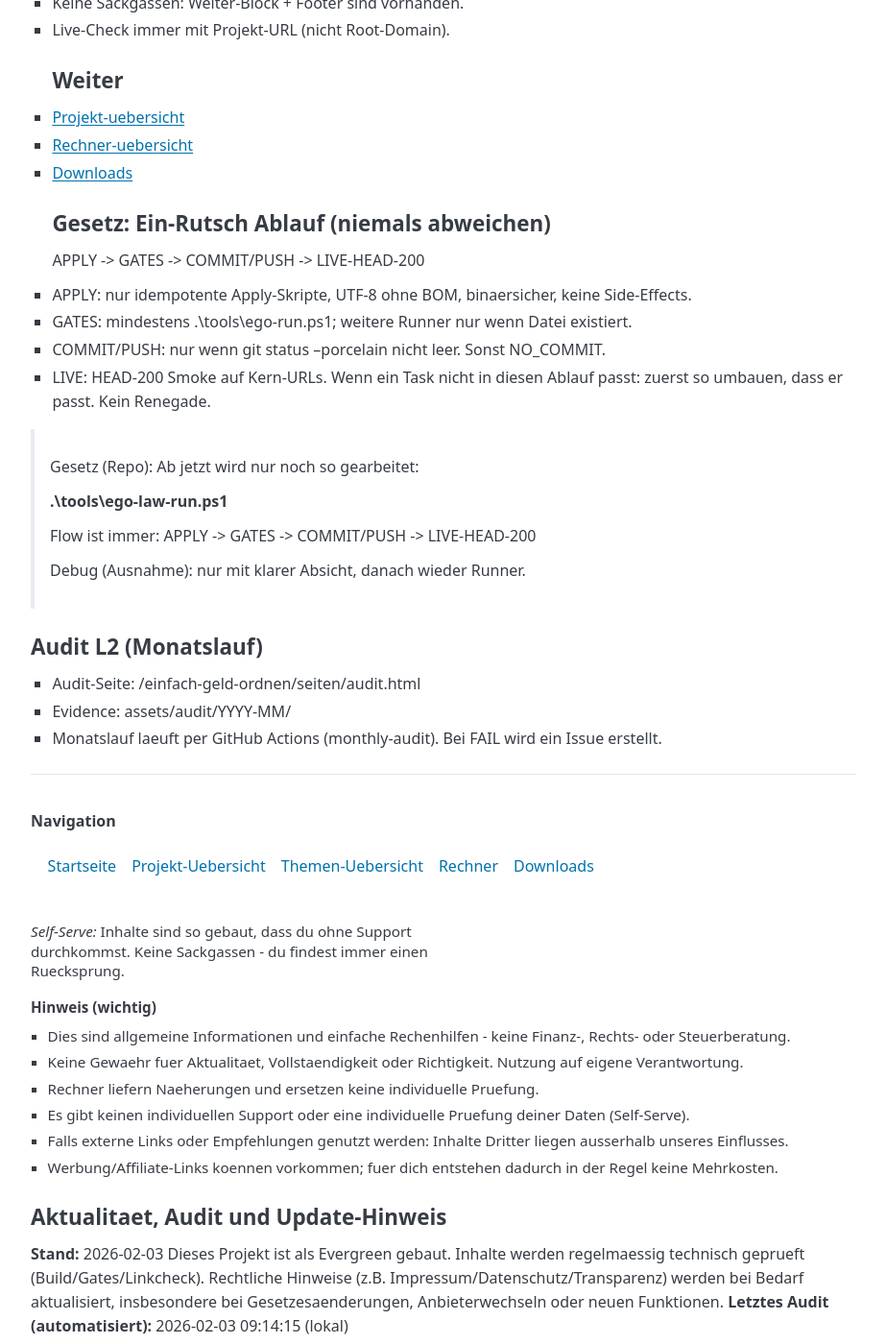
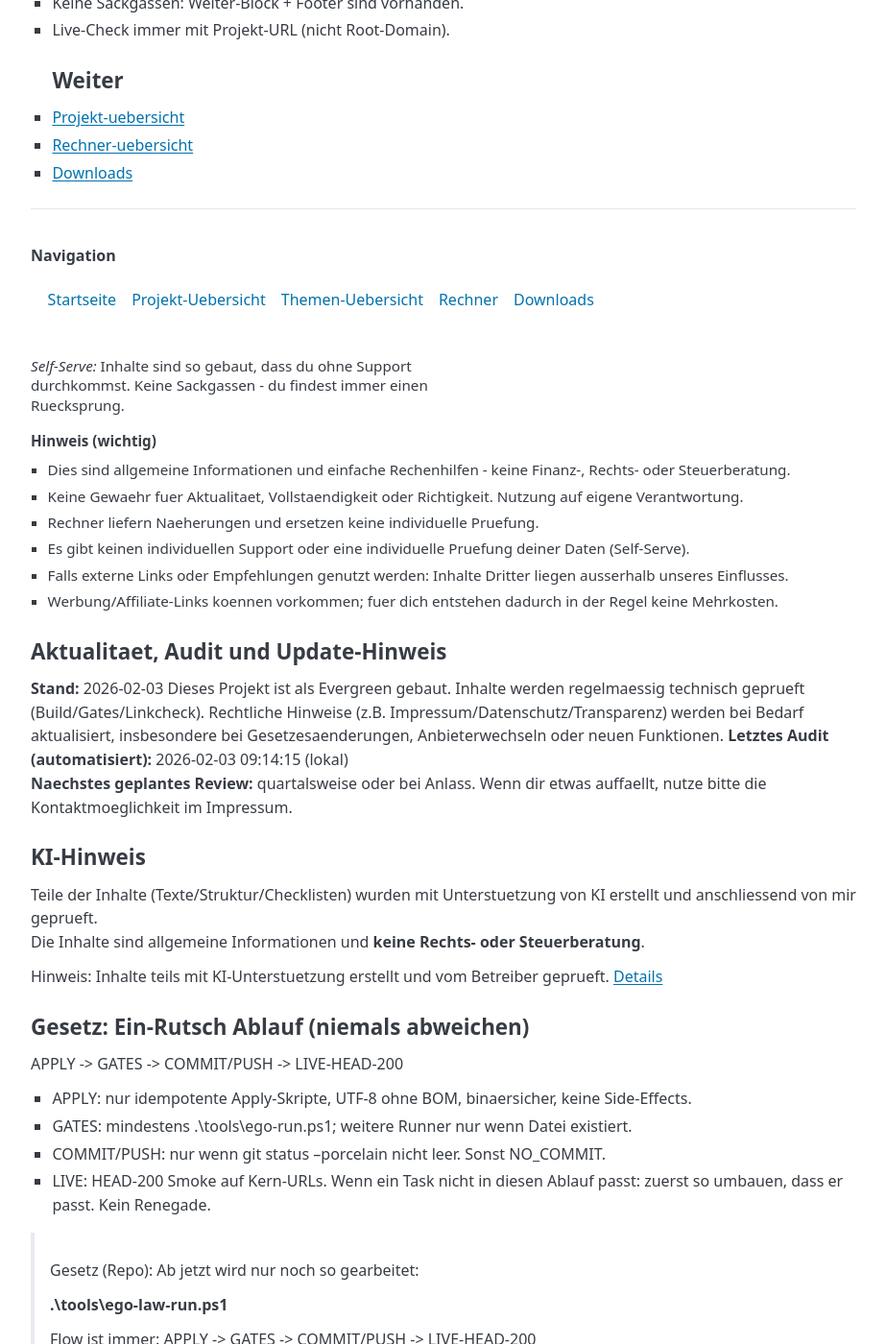
Before and after one commit to gluecklich-tools/einfach-geld-ordnen, a Jekyll site: the page built from seiten/qa-release-gate.md, in a window 1280 px wide and 1400 px high, scrolled down 260 px. Shown: the whole window at 96% size, without its empty margins (178-1101 px from the left). Built offline with Jekyll 4.4.1, drawn with Linux system fonts in a browser that asks for light colours; some of the changed text lies outside the part shown.

Commit message:
Klaus-Run: automated gates + push 2026-02-06 14:39

```diff
--- a/seiten/qa-release-gate.md
+++ b/seiten/qa-release-gate.md
@@ -15,6 +15,9 @@
 - [Projekt-uebersicht]({{ site.baseurl }}/pillar/index.html)
 - [Rechner-uebersicht]({{ site.baseurl }}/seiten/rechner-uebersicht.html)
 - [Downloads]({{ site.baseurl }}/seiten/downloads.html)
+
+{% include no_sackgasse_footer.html %}
+
 ## Gesetz: Ein-Rutsch Ablauf (niemals abweichen)
 APPLY -> GATES -> COMMIT/PUSH -> LIVE-HEAD-200
 - APPLY: nur idempotente Apply-Skripte, UTF-8 ohne BOM, binaersicher, keine Side-Effects.
@@ -41,5 +44,3 @@
 - Evidence: assets/audit/YYYY-MM/
 - Monatslauf laeuft per GitHub Actions (monthly-audit). Bei FAIL wird ein Issue erstellt.
 <!-- EGO_AUDIT_L2_HINT_END -->
-
-{% include no_sackgasse_footer.html %}
```
